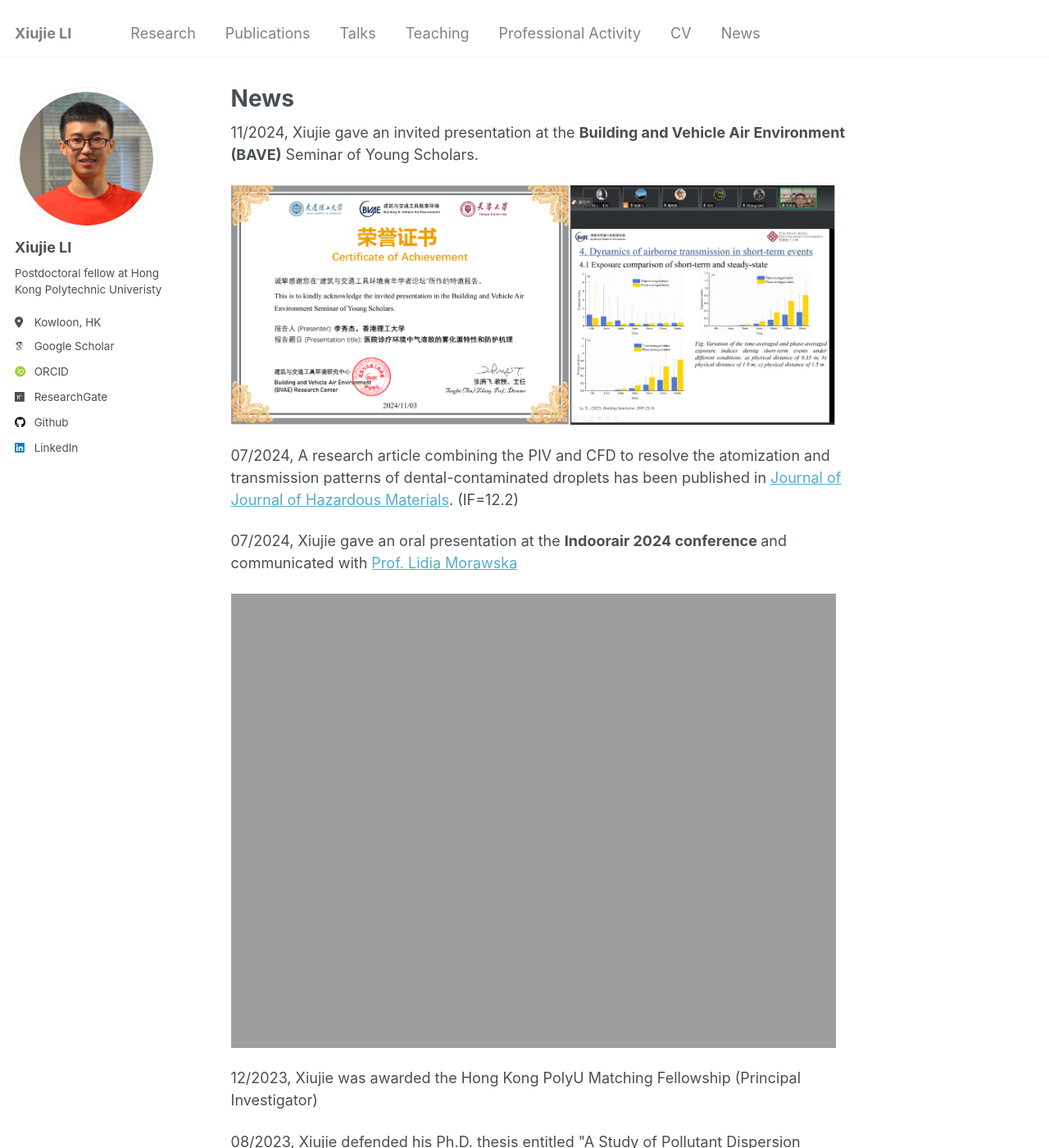
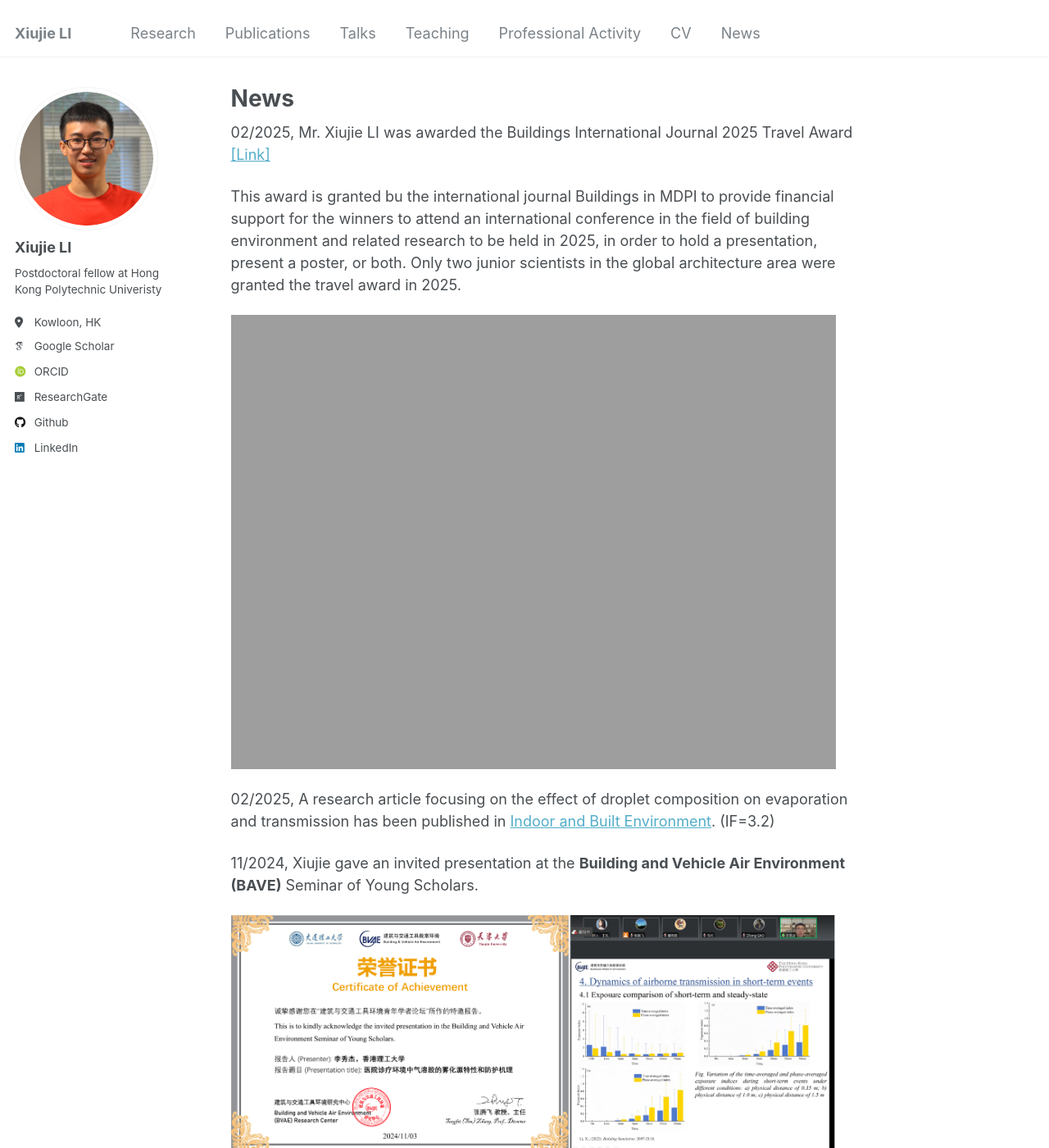
Before and after one commit to XiujieLI/XiujieLI.github.io, a Jekyll site: the page built from _pages/markdown.md, in a window 1280 px wide and 1400 px high. Shown: the whole window at 82% size. Built offline with Jekyll 4.4.1, drawn with Linux system fonts in a browser that asks for light colours; some web fonts are replaced.

Commit message:
Update markdown.md

```diff
--- a/_pages/markdown.md
+++ b/_pages/markdown.md
@@ -6,6 +6,10 @@ redirect_from:
   - /md/
   - /markdown.html
 ---
+<p> 02/2025, Mr. Xiujie LI was awarded the Buildings International Journal 2025 Travel Award <a href="https://www.mdpi.com/journal/buildings/awards/2693">[Link]</a> </p>
+<p>This award is granted bu the international journal Buildings in MDPI to provide financial support for the winners to attend an international conference in the field of building environment and related research to be held in 2025, in order to hold a presentation, present a poster, or both. Only two junior scientists in the global architecture area were granted the travel award in 2025.</p>
+<img style="width:96%;" src="https://xiujieli.github.io/images/award-2.png">
+<p> 02/2025, A research article focusing on the effect of droplet composition on evaporation and transmission has been published in <a href="https://doi.org/10.1016/j.jhazmat.2024.135338">Indoor and Built Environment</a>. (IF=3.2) </p>
 <p> 11/2024, Xiujie gave an invited presentation at the <strong>Building and Vehicle Air Environment (BAVE)</strong> Seminar of Young Scholars. </p>
 <img style="width:96%;" src="https://xiujieli.github.io/images/talk-2.png">
 <p> 07/2024, A research article combining the PIV and CFD to resolve the atomization and transmission patterns of dental-contaminated droplets has been published in <a href="https://doi.org/10.1016/j.jhazmat.2024.135338">Journal of Journal of Hazardous Materials</a>. (IF=12.2) </p>
```
